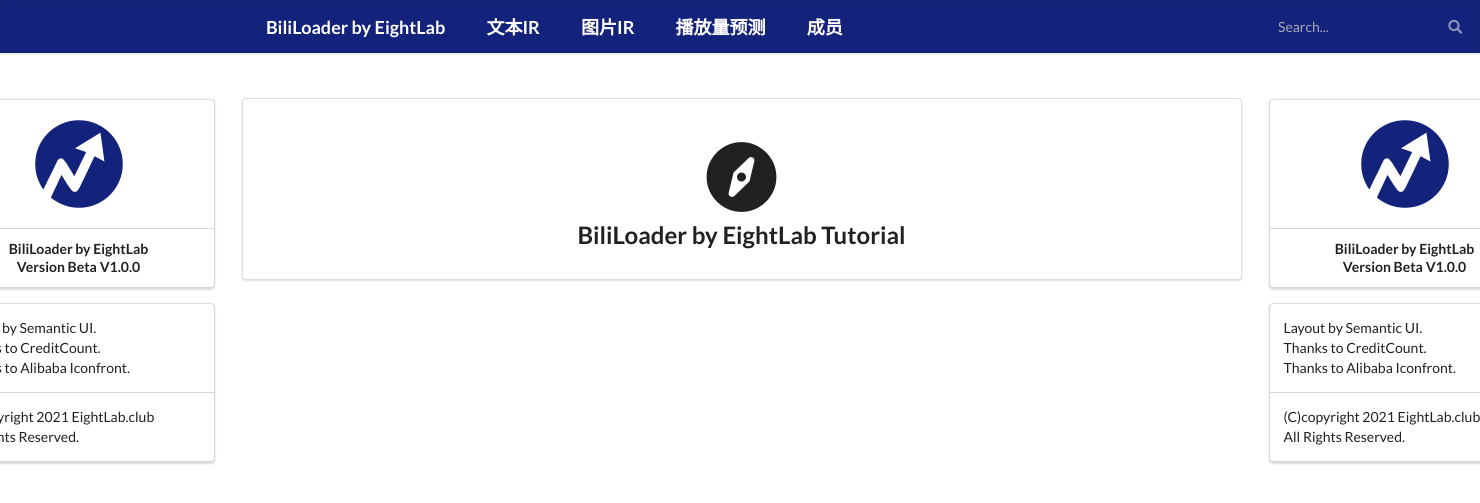
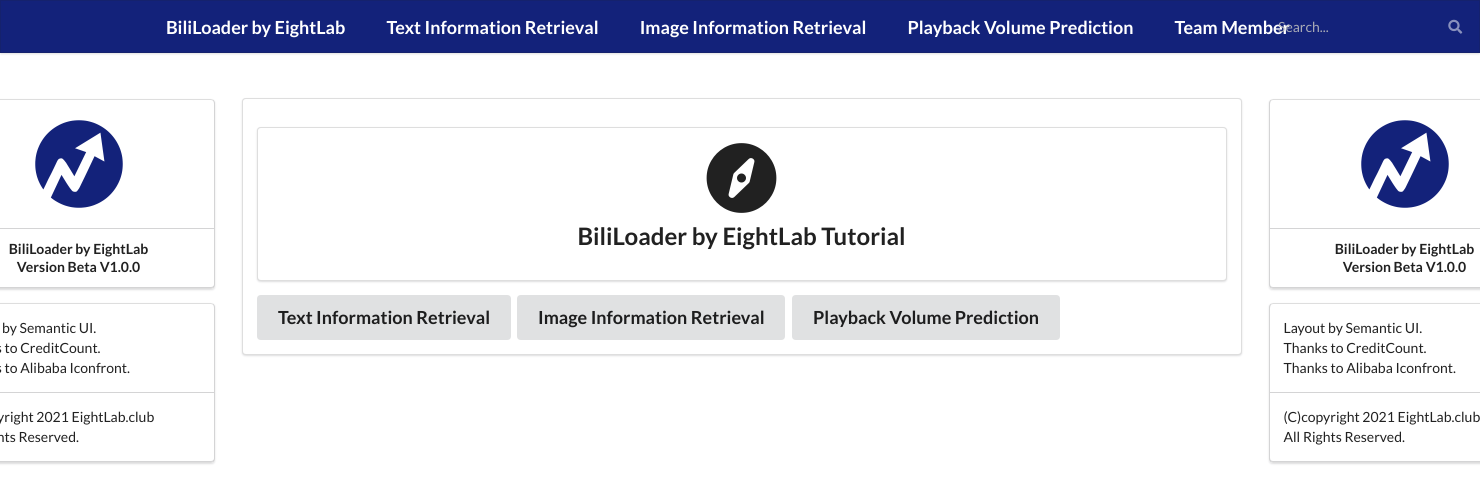
Before and after one commit to HoBeedzc/BiliLoader, a Django app: page /index/ in a window 1480 px wide; the page is wider, and only the part inside the window is pictured. Shown: the top 503 px of that part. Run offline with Django 3.2, Linux system fonts and the light colour scheme; some libraries are stand-ins or nearby versions.

Commit message:
优化布局

```diff
--- a/templates/base.html
+++ b/templates/base.html
@@ -18,12 +18,12 @@
 
 <body style="margin: 0px;">
     <div class="ui fixed borderless menu" style="z-index: 100; background-color: #13227a; color:#FFF;">
-        <div class="ui container" style="padding: 0px 200px;">
+        <div class="ui container" style="padding: 0px 100px;">
             <a href="{% url 'index' %}" class="ui header item" style="color: #FFF;"> BiliLoader by EightLab </a>
-            <a href="{% url 'text-ir' %}" class="ui header item" style="color: #FFF;"> 文本IR </a>
-            <a href="{% url 'img-ir' %}" class="ui header item" style="color: #FFF;"> 图片IR </a>
-            <a href="{% url 'predict' %}" class="ui header item" style="color: #FFF;"> 播放量预测 </a>
-            <a href="{% url 'credit' %}" class="ui header item" style="color: #FFF;"> 成员 </a>
+            <a href="{% url 'text-ir' %}" class="ui header item" style="color: #FFF;"> Text Information Retrieval </a>
+            <a href="{% url 'img-ir' %}" class="ui header item" style="color: #FFF;"> Image Information Retrieval </a>
+            <a href="{% url 'predict' %}" class="ui header item" style="color: #FFF;"> Playback Volume Prediction </a>
+            <a href="{% url 'credit' %}" class="ui header item" style="color: #FFF;"> Team Member </a>
         </div>
         <div class="right menu">
             <div class="item">
--- a/templates/index.html
+++ b/templates/index.html
@@ -7,8 +7,35 @@
 {% endblock %}
 
 {% block center-content %}
-<h2 class="ui center aligned icon header">
-  <i class="compass icon"></i>
-  BiliLoader by EightLab Tutorial
-</h2>
+<div class="ui segment">
+  <h2 class="ui center aligned icon header">
+    <i class="compass icon"></i>
+    BiliLoader by EightLab Tutorial
+  </h2>
+</div>
+
+<div class="ui animated button" tabindex="0">
+  <div class="visible content"><a href="{% url 'text-ir' %}" class="ui header item"> Text Information Retrieval </a>
+  </div>
+  <div class="hidden content">
+    <i class="right arrow icon"></i>
+  </div>
+</div>
+
+<div class="ui animated button" tabindex="0">
+  <div class="visible content"><a href="{% url 'img-ir' %}" class="ui header item"> Image Information Retrieval </a>
+  </div>
+  <div class="hidden content">
+    <i class="right arrow icon"></i>
+  </div>
+</div>
+
+<div class="ui animated button" tabindex="0">
+  <div class="visible content"><a href="{% url 'predict' %}" class="ui header item"> Playback Volume Prediction </a>
+  </div>
+  <div class="hidden content">
+    <i class="right arrow icon"></i>
+  </div>
+</div>
+
 {% endblock %}
```
Also changed, not shown: templates/text-ir.html (+6 -4 lines).
